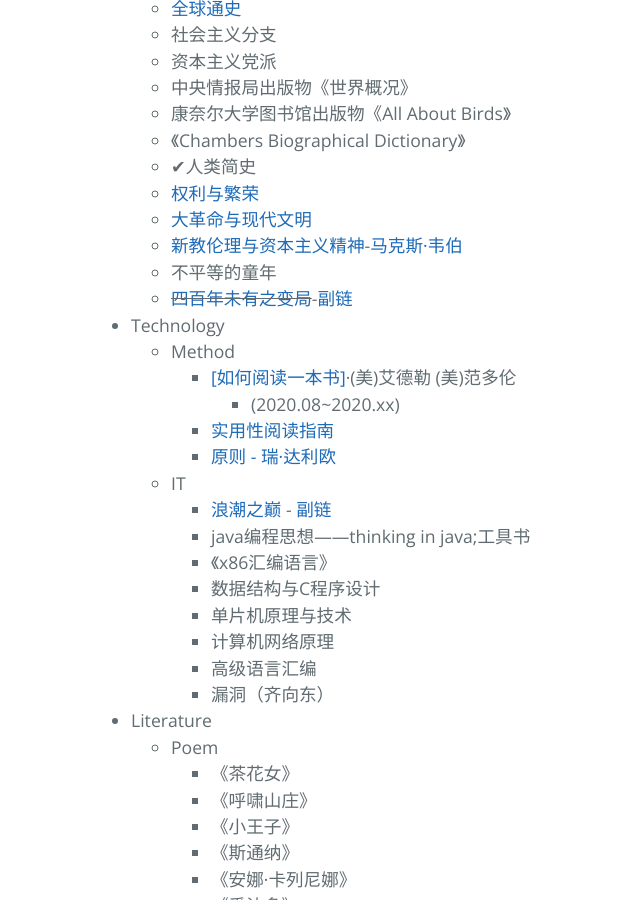
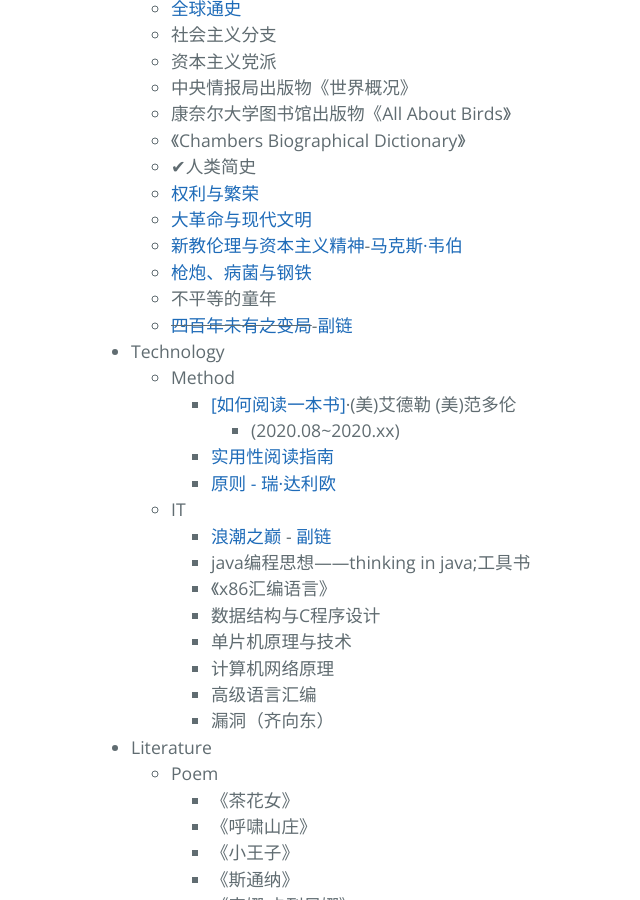
Before and after one commit to AmbroseRen/test, a Jekyll site: the page built from Library/BookListsOne.md, in a window 1280 px wide and 900 px high, scrolled down 1713 px. Shown: the whole window, without its empty margins (133-773 px from the left). Built offline with Jekyll 4.4.1, drawn with Linux system fonts in a browser that asks for light colours; our own code applies the rules of GitHub Pages for plain Markdown files; the repository's description, which GitHub fills in, is left out.

Commit message:
Update BookListsOne.md

```diff
--- a/Library/BookListsOne.md
+++ b/Library/BookListsOne.md
@@ -104,6 +104,7 @@
             <li><a href="https://cdn.jsdelivr.net/gh/AmbroseRen/test@master/Library/History/权力与繁荣(www.weibaiyue.com).pdf">权利与繁荣</a></li>
              <li><a href="https://cdn.jsdelivr.net/gh/AmbroseRen/test@master/Library/History/大革命与现代文明_13083578.pdf">大革命与现代文明</a></li>
              <li><a href="https://cdn.jsdelivr.net/gh/AmbroseRen/test@master/Library/History/新教伦理与资本主义精神【马克思·韦伯】.pdf">新教伦理与资本主义精神</a>-<a href="https://zh.wikipedia.org/zh-cn/%E9%A9%AC%E5%85%8B%E6%96%AF%C2%B7%E9%9F%A6%E4%BC%AF">马克斯·韦伯</a></li>
+            <li><a href="https://cdn.jsdelivr.net/gh/AmbroseRen/Picture@master/book/History/贾雷德·戴蒙德：枪炮、病菌与钢铁——人类社会的命运.pdf">枪炮、病菌与钢铁</a></li>
              <li>不平等的童年</li>
             <li><del><a href="http://www.yiquhai.com/content/22314.html">四百年未有之变局</a></del>-<a href="http://cn.epubee.com/files.aspx">副链</a></li>
         </ul>
```
